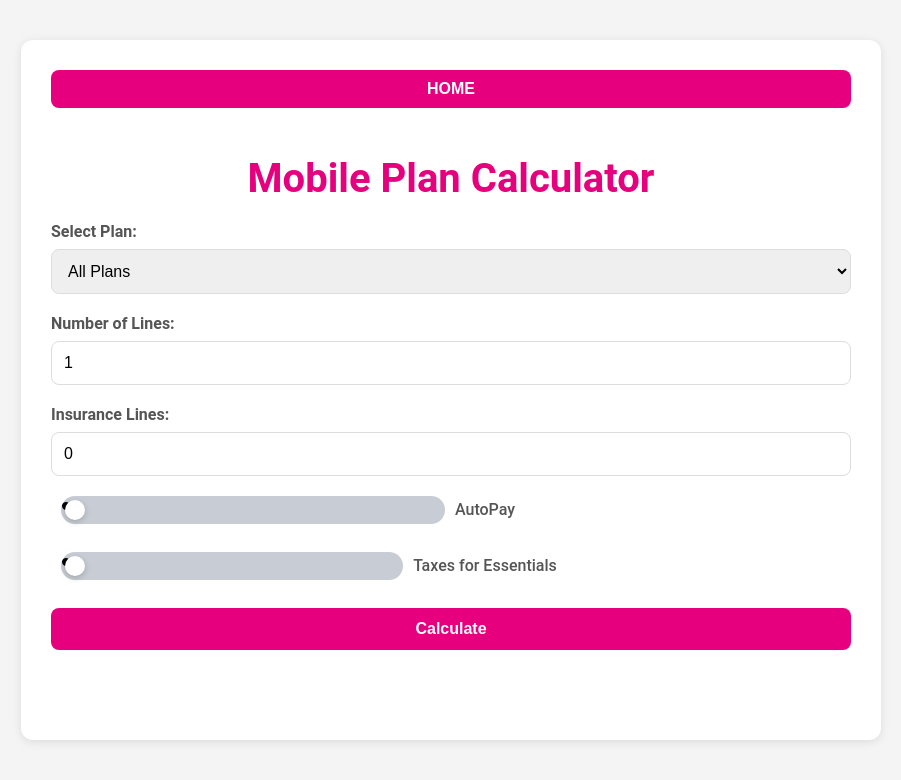
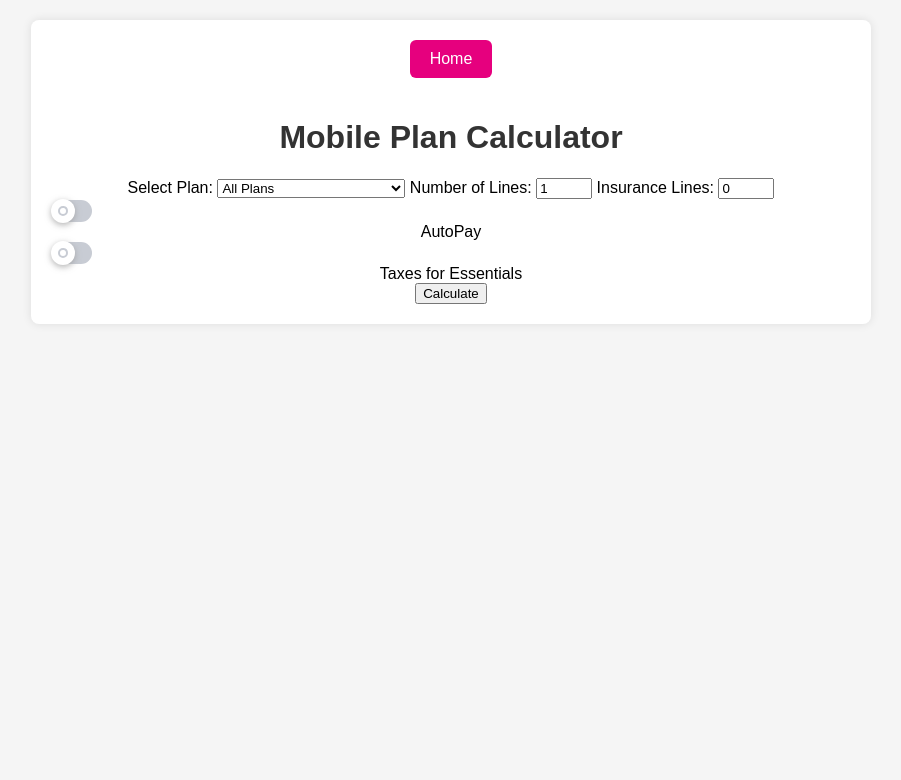
Before and after one commit to khogali/khogali.github.io, a plain HTML site: page plan-calculator.html in a window 1280 px wide. Shown: the whole page, without its empty margins (189-1090 px from the left). Drawn offline with Linux system fonts and the light colour scheme.

Commit message:
Update styles.css

```diff
--- a/styles.css
+++ b/styles.css
@@ -1,127 +1,46 @@
-/* General Styles */
 body {
-    font-family: 'Roboto', sans-serif;
-    background-color: #f4f4f4;
+    font-family: Arial, sans-serif;
+    background-color: #f5f5f5;
     margin: 0;
     padding: 0;
+}
+
+.container {
+    max-width: 800px;
+    margin: 20px auto;
+    padding: 20px;
+    background-color: #fff;
+    box-shadow: 0 0 10px rgba(0, 0, 0, 0.1);
+    border-radius: 8px;
+    text-align: center; /* Center align all text including buttons */
+}
+
+h1 {
+    text-align: center;
     color: #333;
 }
 
-/* Container Styles */
-.container {
-    max-width: 800px;
-    margin: 40px auto;
-    padding: 30px;
-    background-color: #fff;
-    box-shadow: 0 2px 10px rgba(0, 0, 0, 0.1);
-    border-radius: 12px;
+.option-buttons {
+    display: flex;
+    flex-direction: column;
+    gap: 20px;
+    align-items: center;
+}
+
+.option-buttons button {
+    padding: 15px 30px;
+    background-color: #e6007e; /* Magenta color */
+    color: white;
+    border: none;
+    border-radius: 6px;
+    font-size: 18px;
+    cursor: pointer;
+    width: 200px;
     text-align: center;
 }
 
-/* Heading Styles */
-h1 {
-    color: #e6007e;
-    font-size: 2.5em;
-    margin-bottom: 20px;
-}
-
-/* Control Styles */
-.controls {
-    margin-bottom: 30px;
-    text-align: left;
-}
-
-label {
-    display: block;
-    font-weight: 600;
-    margin-bottom: 8px;
-    color: #555;
-}
-
-select, input[type="number"], button {
-    width: 100%;
-    padding: 12px;
-    margin-bottom: 20px;
-    border-radius: 8px;
-    border: 1px solid #ddd;
-    font-size: 1em;
-    box-sizing: border-box;
-}
-
-/* Button Styles */
-button {
-    background-color: #e6007e;
-    color: white;
-    border: none;
-    cursor: pointer;
-    transition: background-color 0.3s;
-    font-weight: bold;
-}
-
-button:hover {
-    background-color: #c5006c;
-}
-
-/* Home Button Styles */
-.home-button {
-    background-color: #e6007e; /* Magenta color */
-    color: white;
-    border: none;
-    border-radius: 8px;
-    padding: 10px 20px;
-    font-size: 16px;
-    cursor: pointer;
-    margin-bottom: 20px;
-    transition: background-color 0.3s;
-    text-transform: uppercase;
-}
-
-.home-button:hover {
+.option-buttons button:hover {
     background-color: #c5006c; /* Darker shade of magenta */
-}
-
-/* Plan List Styles */
-.plan-list {
-    margin-top: 40px;
-}
-
-.plan-card {
-    background-color: #f9f9f9;
-    padding: 20px;
-    margin-bottom: 20px;
-    border-radius: 8px;
-    box-shadow: 0 1px 6px rgba(0, 0, 0, 0.1);
-    text-align: left;
-}
-
-.plan-card h2 {
-    color: #e6007e;
-    font-size: 1.5em;
-    margin-bottom: 15px;
-}
-
-.plan-card p {
-    font-size: 1.1em;
-    margin-bottom: 10px;
-}
-
-.plan-card ul {
-    list-style-type: none;
-    padding: 0;
-}
-
-.plan-card ul li {
-    font-size: 1em;
-    margin-bottom: 8px;
-    color: #666;
-}
-
-/* Checkbox Styles */
-.checkbox-wrapper-51 {
-    display: flex;
-    align-items: center;
-    justify-content: space-between;
-    margin-bottom: 20px;
 }
 
 .checkbox-wrapper-51 input[type="checkbox"] {
@@ -132,42 +51,79 @@ button:hover {
 .checkbox-wrapper-51 .toggle {
     position: relative;
     display: block;
-    width: 48px;
-    height: 28px;
+    width: 42px;
+    height: 24px;
     cursor: pointer;
     -webkit-tap-highlight-color: transparent;
     transform: translate3d(0, 0, 0);
-    background: #c8ccd4;
-    border-radius: 14px;
-    transition: background 0.2s ease;
 }
 
 .checkbox-wrapper-51 .toggle:before {
     content: "";
+    position: relative;
+    top: 1px;
+    left: 1px;
+    width: 40px;
+    height: 22px;
+    display: block;
+    background: #c8ccd4;
+    border-radius: 12px;
+    transition: background 0.2s ease;
+}
+
+.checkbox-wrapper-51 .toggle span {
     position: absolute;
-    top: 50%;
-    left: 4px;
-    width: 20px;
-    height: 20px;
+    top: 0;
+    left: 0;
+    width: 24px;
+    height: 24px;
+    display: block;
     background: #fff;
     border-radius: 50%;
-    box-shadow: 0 2px 6px rgba(0, 0, 0, 0.2);
-    transform: translateY(-50%);
+    box-shadow: 0 2px 6px rgba(154,153,153,0.75);
     transition: all 0.2s ease;
 }
 
-.checkbox-wrapper-51 input[type="checkbox"]:checked + .toggle {
+.checkbox-wrapper-51 .toggle span svg {
+    margin: 7px;
+    fill: none;
+}
+
+.checkbox-wrapper-51 .toggle span svg path {
+    stroke: #c8ccd4;
+    stroke-width: 2;
+    stroke-linecap: round;
+    stroke-linejoin: round;
+    stroke-dasharray: 24;
+    stroke-dashoffset: 0;
+    transition: all 0.5s linear;
+}
+
+.checkbox-wrapper-51 input[type="checkbox"]:checked + .toggle:before {
     background: #e6007e; /* Magenta color */
 }
 
-.checkbox-wrapper-51 input[type="checkbox"]:checked + .toggle:before {
-    transform: translate(24px, -50%);
+.checkbox-wrapper-51 input[type="checkbox"]:checked + .toggle span {
+    transform: translateX(18px);
 }
 
-.checkbox-wrapper-51 label {
-    font-size: 1em;
-    color: #555;
-    font-weight: 500;
-    margin-left: 10px;
-    flex-grow: 1;
+.checkbox-wrapper-51 input[type="checkbox"]:checked + .toggle span path {
+    stroke: #e6007e; /* Magenta color */
+    stroke-dasharray: 25;
+    stroke-dashoffset: 25;
 }
+
+.home-button {
+    background-color: #e6007e; /* Magenta color */
+    color: white;
+    border: none;
+    border-radius: 6px;
+    padding: 10px 20px;
+    font-size: 16px;
+    cursor: pointer;
+    margin-bottom: 20px;
+}
+
+.home-button:hover {
+    background-color: #c5006c; /* Darker shade of magenta */
+}
```
